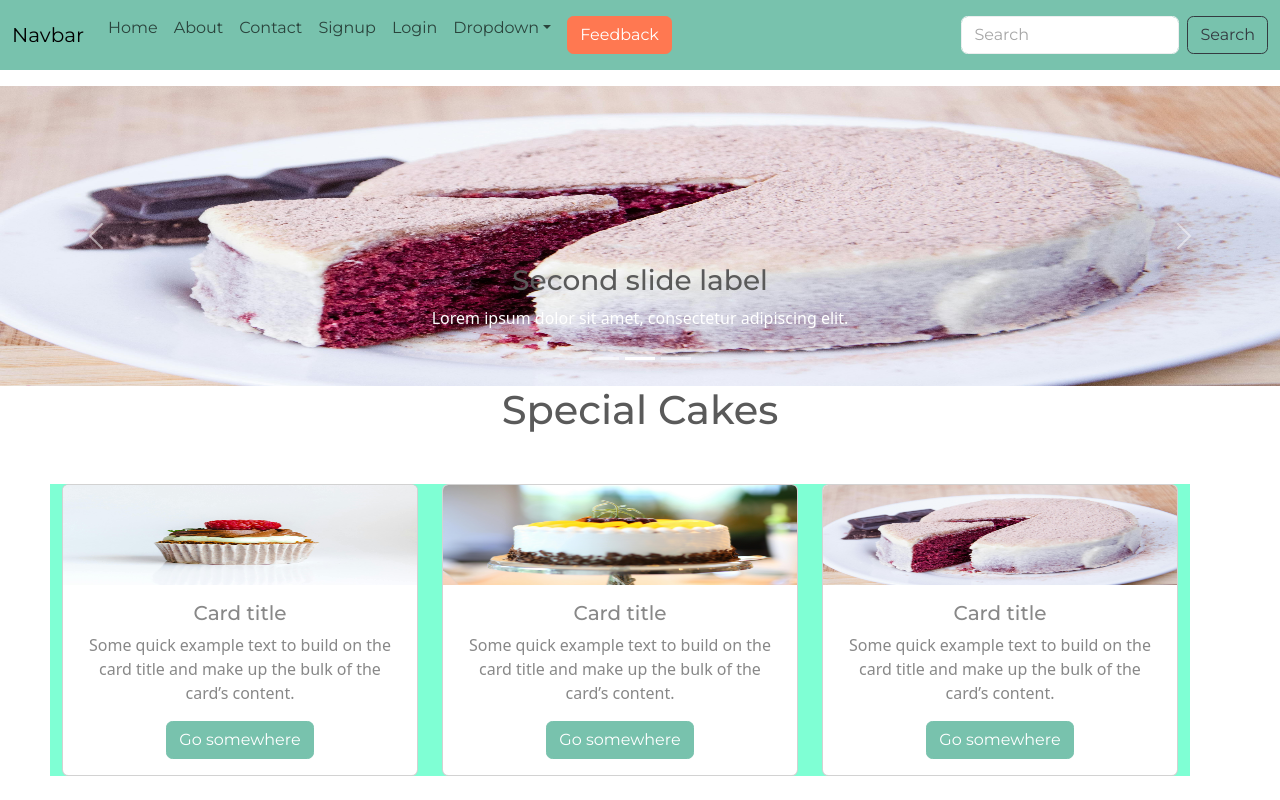
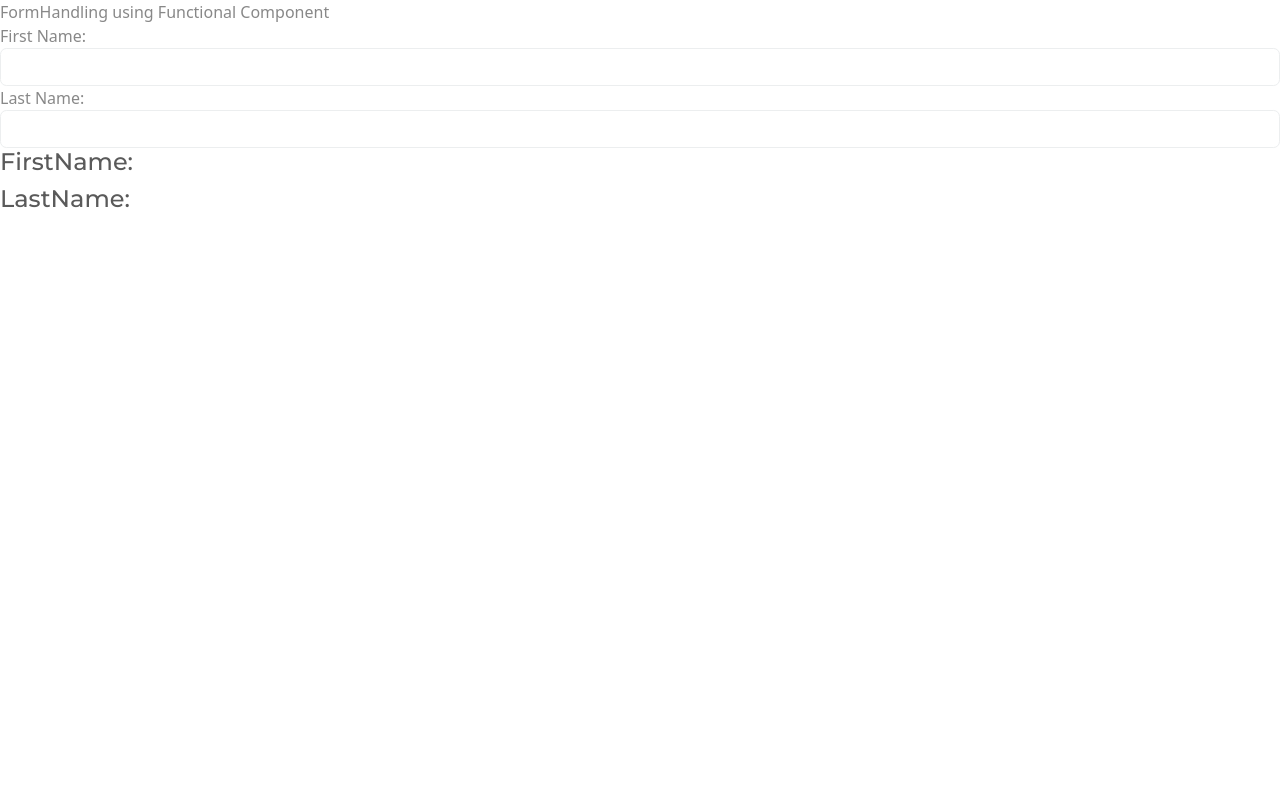
Before and after one commit to kesha2302/React-Folder, a React (Create React App) app: page / in a window 1280 px wide. Shown: the top 800 px of the page. Built offline with nearby package versions, Linux system fonts and the light colour scheme.

Commit message:
Form Handling

```diff
--- a/src/App.js
+++ b/src/App.js
@@ -25,19 +25,21 @@ import Hook1 from './Components/Hook1';
 import EventBinding from './Components/EventBinding';
 import ConditionalRendering from './Components/ConditionalRendering';
 import MultiCarousel from './Components/MultiCarousel';
+import FormHandling from './Components/FormHandling';
+import FormHandling2 from './Components/FormHandling2';
 
 function App() {
   return (
     <div className="App">
 
-<Routes>
+{/* <Routes>
         <Route path="/" element={<HomePage/>}></Route>
         <Route path="/About" element={<AboutPage/>}/>
         <Route path="/Contact" element={<ContactPage/>}/>
         <Route path='/Signup' element={<Signup/>}/>
         <Route path='/Login' element={<Login/>}/>
         <Route path='Feedback' element={<Feedback/>}/>
-      </Routes>
+      </Routes> */}
 
       {/* <Clickevent/> */}
       {/* <ClickEvent2/> */}
@@ -55,6 +57,9 @@ function App() {
       {/* <ConditionalRendering/> */}
       {/* <MultiCarousel/> */}
 
+      {/* <FormHandling/> */}
+      <FormHandling2/>
+
     </div>
   );
 }
--- a/src/Components/EventBinding.js
+++ b/src/Components/EventBinding.js
@@ -17,6 +17,7 @@ export class EventBinding extends Component {
         })
     }
 
+    // Approach 4
     clickhandler2 =()=>{
         this.setState({
             message:"Welcome to Innobrain..."
@@ -31,7 +32,7 @@ export class EventBinding extends Component {
         {/* <button type="button" class="btn btn-primary" onClick={this.clickhandler} >Click</button> */}
 
         {/* Approach 1 */}
-        {/* Binding in rebder method */}
+        {/* Binding in render method */}
         <button type="button" class="btn btn-primary" onClick={this.clickhandler.bind(this)} >Click1</button>
 
 
@@ -39,7 +40,8 @@ export class EventBinding extends Component {
         {/* Use arrow function */}
         <button type="button" class="btn btn-primary" onClick={()=>this.clickhandler()} >Click2</button>
 
-        {/* APproach 3 */}
+        {/* Approach 3 */}
+        {/* Bind in constructor */}
          <button type="button" class="btn btn-primary" onClick={this.clickhandler} >Click3</button>
 
 
--- /dev/null
+++ b/src/Components/FormHandling.js
@@ -0,0 +1,77 @@
+import { Component } from 'react'
+import { ThemeConsumer } from 'react-bootstrap/esm/ThemeProvider'
+
+export class FormHandling extends Component {
+
+    constructor(){
+        super()
+        this.state={
+            name:"",
+            comment:"",
+            topic:"React"
+        }
+    }
+
+    handleName =(event)=>{
+        this.setState({
+            name:event.target.value
+        })
+    }
+
+      handleComment =(event)=>{
+        this.setState({
+            comment:event.target.value
+        })
+    }
+      handleTopic =(event)=>{
+        this.setState({
+            topic:event.target.value
+        })
+    }
+
+    handlerSubmit=(event)=>{
+        alert(`${this.state.name} ${this.state.comment} ${this.state.topic}`)
+
+        event.preventDefault()
+    }
+  render() {
+    return (
+      <div>
+        FormHandling in Class Component
+
+        <form onSubmit={this.handlerSubmit}>
+
+            <div class="form-group">
+              <label for="">Name:</label>
+              <input type="text" value={this.state.name}
+              onChange={this.handleName}
+              class="form-control" placeholder=""/>
+            </div>
+
+            <div class="form-group">
+              <label for="">Comment:</label>
+              <input type="text" value={this.state.comment}
+              onChange={this.handleComment}
+              class="form-control" placeholder=""/>
+            </div>
+
+            <div class="form-group">
+              <label for="">Topics:</label>
+              <select  value={this.state.topic}
+              onChange={this.handleTopic}
+              class="form-control">
+                <option value="React">React</option>
+                <option value="Laravel">Laravel</option>
+                <option value="Vue">Vue</option>
+              </select>
+            </div>
+
+            <button type='submit' className='btn-primary'>Submit</button>
+
+        </form>
+      </div>
+    )
+  }
+}
+
+export default FormHandling
--- /dev/null
+++ b/src/Components/FormHandling2.js
@@ -0,0 +1,41 @@
+ import { useState } from "react"
+
+function FormHandling2() {
+    const[name, setName]= useState({
+
+        firstname:"",
+        lastname:""
+    })
+
+  return (
+    <div>
+      FormHandling using Functional Component
+      <form>
+
+            <div class="form-group">
+              <label for="">First Name:</label>
+              <input type="text" value={name.firstname}
+              onChange={(e)=>setName({...name,firstname:e.target.value})}
+              class="form-control" placeholder=""/>
+            </div>
+
+            <div class="form-group">
+              <label for="">Last Name:</label>
+              <input type="text" value={name.lastname}
+              onChange={(e)=>setName({...name,lastname:e.target.value})}
+              class="form-control" placeholder=""/>
+            </div>
+
+
+
+            {/* <button type='submit' className='btn-primary'>Submit</button> */}
+
+        </form>
+
+        <h4>FirstName:{name.firstname}</h4>
+        <h4>LastName:{name.lastname}</h4>
+    </div>
+  )
+}
+
+export default FormHandling2
```
